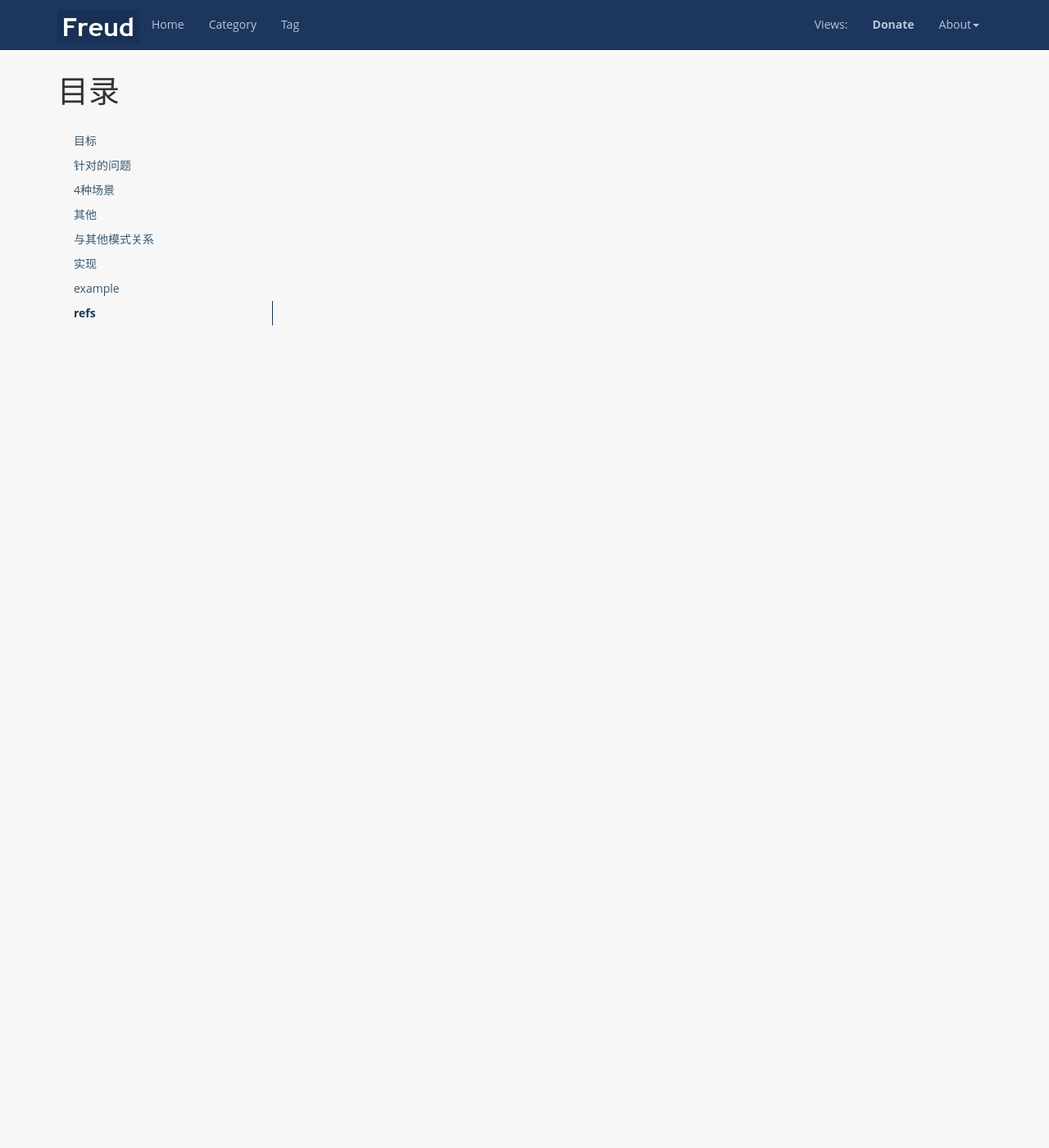
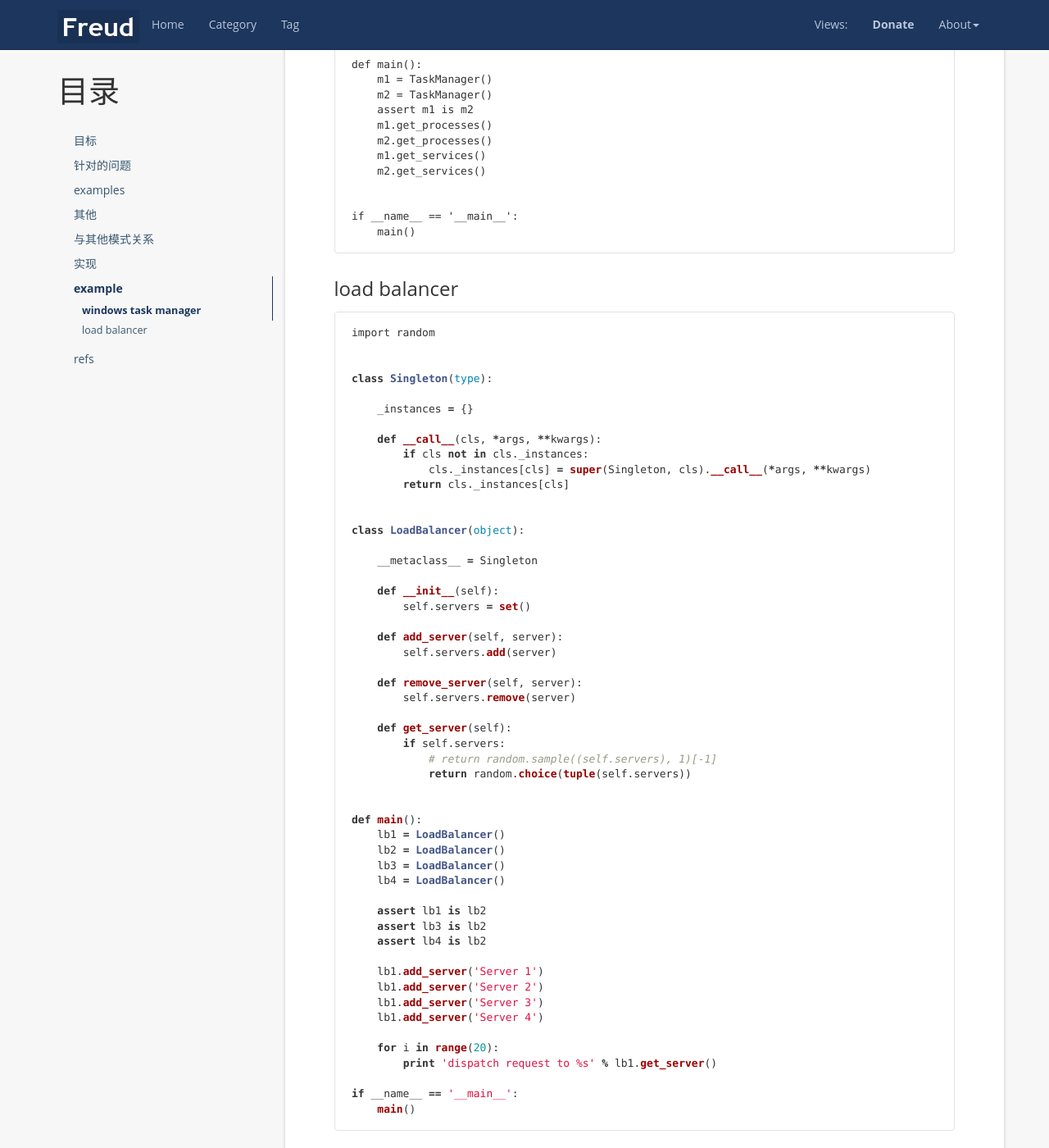
Before and after one commit to caser789/caser789.github.io, a Jekyll site: the page built from _posts/2017-6-25-design-patterns-singleton.md, in a window 1280 px wide and 1400 px high, scrolled down 2272 px. Shown: the whole window at 82% size. Built offline with Jekyll 4.4.1, drawn with Linux system fonts in a browser that asks for light colours; nearby versions of some CDN libraries; comment, search, counter and statistics services are not loaded; some of the changed text lies outside the part shown.

Commit message:
docs: update singleton

````diff
--- a/_posts/2017-6-25-design-patterns-singleton.md
+++ b/_posts/2017-6-25-design-patterns-singleton.md
@@ -16,10 +16,14 @@ tag: pattern
 ## 针对的问题
 
 
-## 4种场景
+## examples
+
+1. Windows task manager
 
 
 ## 其他
+
+eager vs lazy
 
 
 ## 与其他模式关系
@@ -85,6 +89,99 @@ if __name__ == '__main__':
     main()
 ```
 
+### windows task manager
+```
+class Singleton(type):
+
+    _instances = {}
+
+    def __call__(cls, *args, **kwargs):
+        if cls not in cls._instances:
+            cls._instances[cls] = super(Singleton, cls).__call__(*args, **kwargs)
+        return cls._instances[cls]
+
+
+class TaskManager(object):
+    __metaclass__ = Singleton
+
+    def get_processes(self):
+        print 'a lot of processes'
+
+    def get_services(self):
+        print 'loads of servies'
+
+
+def main():
+    m1 = TaskManager()
+    m2 = TaskManager()
+    assert m1 is m2
+    m1.get_processes()
+    m2.get_processes()
+    m1.get_services()
+    m2.get_services()
+
+
+if __name__ == '__main__':
+    main()
+```
+
+### load balancer
+
+```python
+import random
+
+
+class Singleton(type):
+
+    _instances = {}
+
+    def __call__(cls, *args, **kwargs):
+        if cls not in cls._instances:
+            cls._instances[cls] = super(Singleton, cls).__call__(*args, **kwargs)
+        return cls._instances[cls]
+
+
+class LoadBalancer(object):
+
+    __metaclass__ = Singleton
+
+    def __init__(self):
+        self.servers = set()
+
+    def add_server(self, server):
+        self.servers.add(server)
+
+    def remove_server(self, server):
+        self.servers.remove(server)
+
+    def get_server(self):
+        if self.servers:
+            # return random.sample((self.servers), 1)[-1]
+            return random.choice(tuple(self.servers))
+
+
+def main():
+    lb1 = LoadBalancer()
+    lb2 = LoadBalancer()
+    lb3 = LoadBalancer()
+    lb4 = LoadBalancer()
+
+    assert lb1 is lb2
+    assert lb3 is lb2
+    assert lb4 is lb2
+
+    lb1.add_server('Server 1')
+    lb1.add_server('Server 2')
+    lb1.add_server('Server 3')
+    lb1.add_server('Server 4')
+
+    for i in range(20):
+        print 'dispatch request to %s' % lb1.get_server()
+
+if __name__ == '__main__':
+    main()
+```
+
 ## refs
 
 https://stackoverflow.com/questions/6760685/creating-a-singleton-in-python
````
